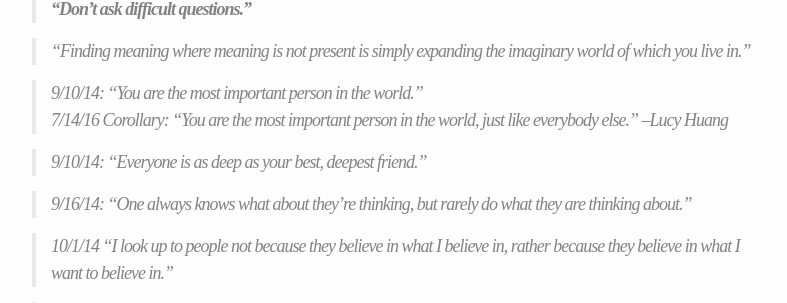
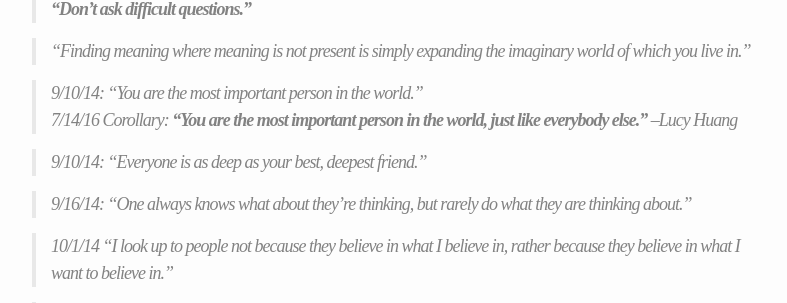
Before and after one commit to The-Ofek-Foundation/blog, a Jekyll site: the page built from _posts/2015-12-18-my-quotes.md, in a window 1280 px wide and 900 px high, scrolled down 1767 px. Shown: the part 154-457 px from the top of the window, without its empty margins (238-1025 px from the left). Built offline with Jekyll 4.4.1, drawn with Linux system fonts in a browser that asks for light colours; comment, search, counter and statistics services are not loaded.

Commit message:
Add what is the mcts blog

```diff
--- a/_posts/2015-12-18-my-quotes.md
+++ b/_posts/2015-12-18-my-quotes.md
@@ -87,7 +87,7 @@
 > "Finding meaning where meaning is not present is simply expanding the imaginary world of which you live in."
 
 > 9/10/14: "You are the most important person in the world."
-  7/14/16  Corollary: "You are the most important person in the world, just like everybody else." --Lucy Huang
+  7/14/16  Corollary: **"You are the most important person in the world, just like everybody else."** --Lucy Huang
 
 > 9/10/14: "Everyone is as deep as your best, deepest friend."
 
```
